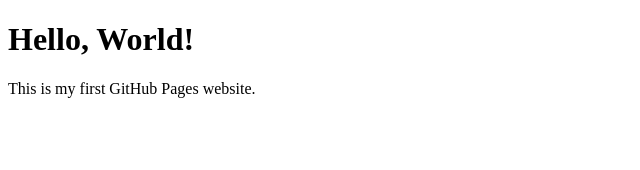
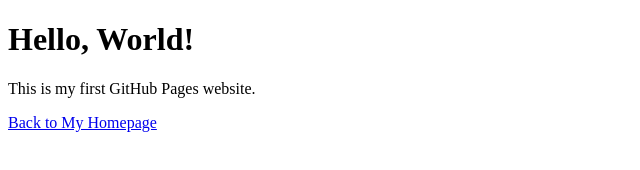
Before and after one commit to ryx24/test1, a plain HTML site: page index.html in a window 1280 px wide. Shown: the whole page, without its empty margins (0-640 px from the left). Drawn offline with Linux system fonts and the light colour scheme.

Commit message:
Update index.html

```diff
--- a/index.html
+++ b/index.html
@@ -9,5 +9,6 @@
 <body>
     <h1>Hello, World!</h1>
     <p>This is my first GitHub Pages website.</p>
+    <a href="https://username.github.io/">Back to My Homepage</a>
 </body>
 </html>
```
